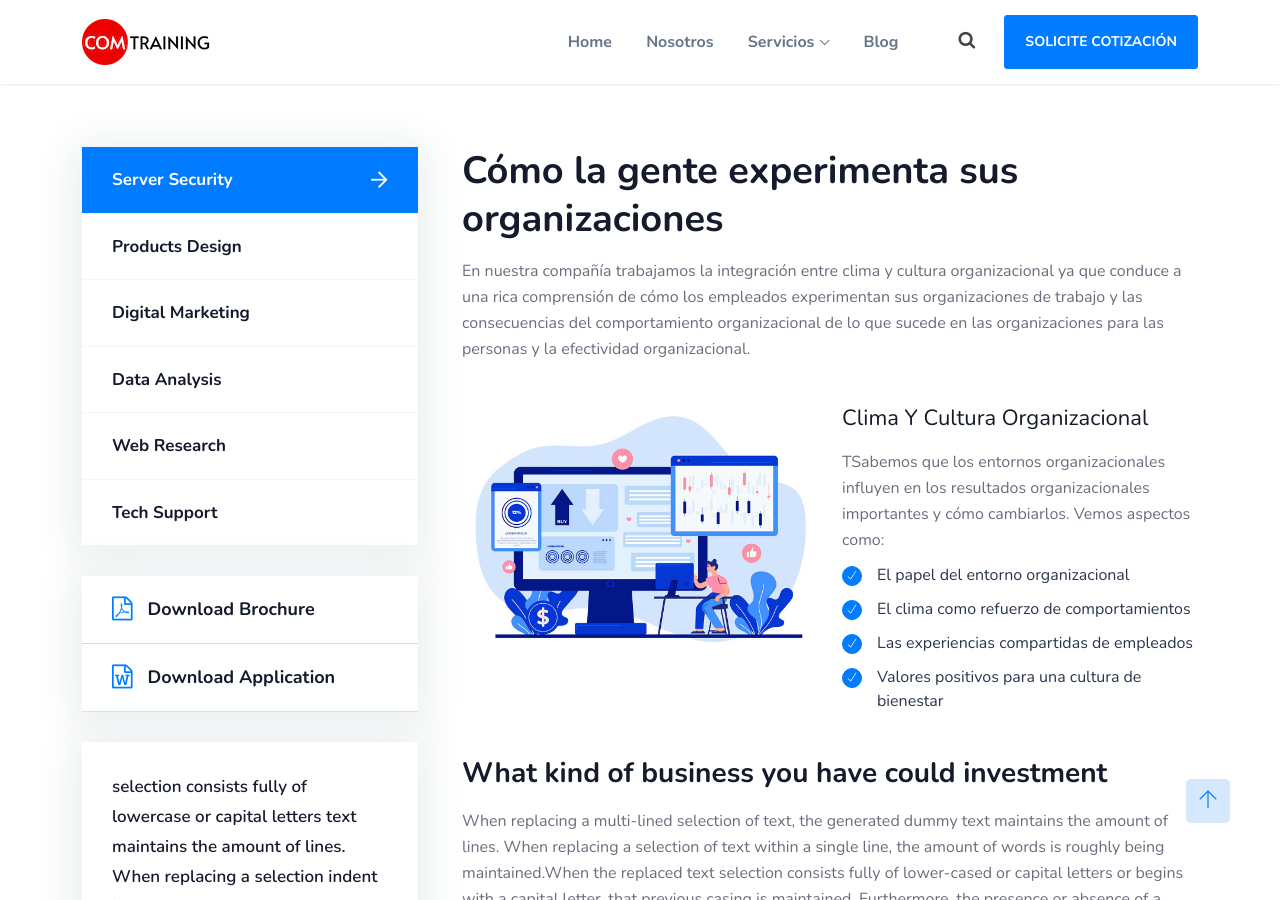
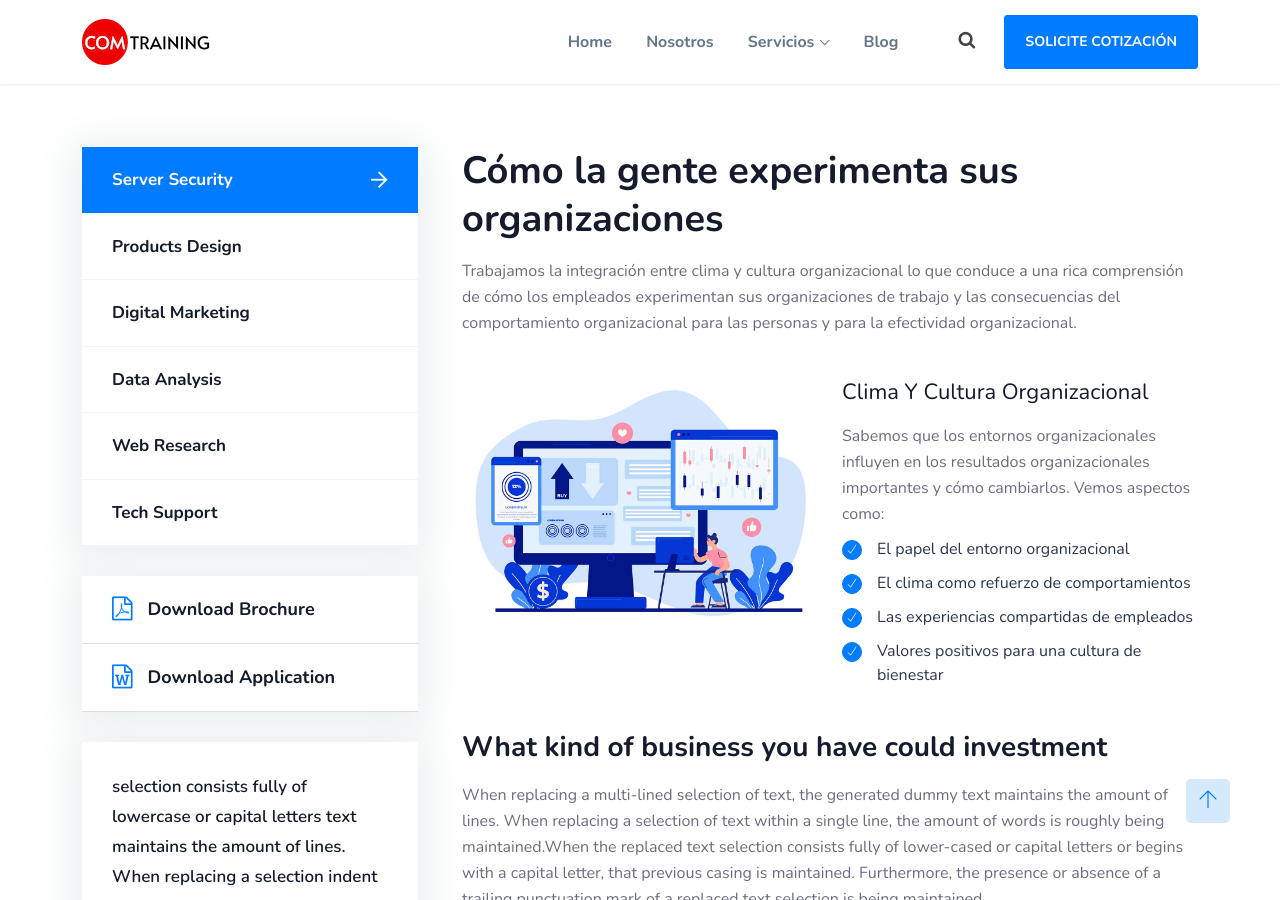
Before and after one commit to fjvalles/comtraining-landing, a Jekyll site: the page built from _services/clima-y-cultura-organizacional.html, in a window 1280 px wide and 900 px high, scrolled down 341 px. Built offline with Jekyll 4.4.1, drawn with Linux system fonts in a browser that asks for light colours; a script that is not in the unit is left out.

Commit message:
Update Servicios “clima-y-cultura-organizacional”

```diff
--- a/_services/clima-y-cultura-organizacional.html
+++ b/_services/clima-y-cultura-organizacional.html
@@ -15,7 +15,7 @@ description: Desarrollo y creación de ambientes de bienestar para lograr un
     <div class="col-xl-12 col-lg-12 col-md-12">
         <div class="single-well mar-well">
             <h2>Cómo la gente experimenta sus organizaciones</h2>
-            <p>En nuestra compañía trabajamos la  integración entre clima y cultura organizacional ya que conduce a una rica comprensión de cómo los empleados experimentan sus organizaciones de trabajo y las consecuencias del comportamiento organizacional de lo que sucede en las organizaciones para las personas y la efectividad organizacional.</p>
+            <p>Trabajamos la  integración entre clima y cultura organizacional lo que conduce a una rica comprensión de cómo los empleados experimentan sus organizaciones de trabajo y las consecuencias del comportamiento organizacional para las personas y para la efectividad organizacional.</p>
         </div>
     </div>
     <div class="col-xl-6 col-lg-6 col-md-12">
@@ -28,7 +28,7 @@ description: Desarrollo y creación de ambientes de bienestar para lograr un
     <div class="col-xl-6 col-lg-6 col-md-12">
         <div class="single-well mar-well">
             <h4>Clima y Cultura Organizacional</h4>
-            <p>TSabemos que los entornos organizacionales influyen en los resultados organizacionales importantes y cómo cambiarlos. Vemos aspectos como:</p>
+            <p>Sabemos que los entornos organizacionales influyen en los resultados organizacionales importantes y cómo cambiarlos. Vemos aspectos como:</p>
             <ul class="marker-list">
                 <li>El papel del entorno organizacional</li>
                 <li>El clima como refuerzo de comportamientos</li>
```
